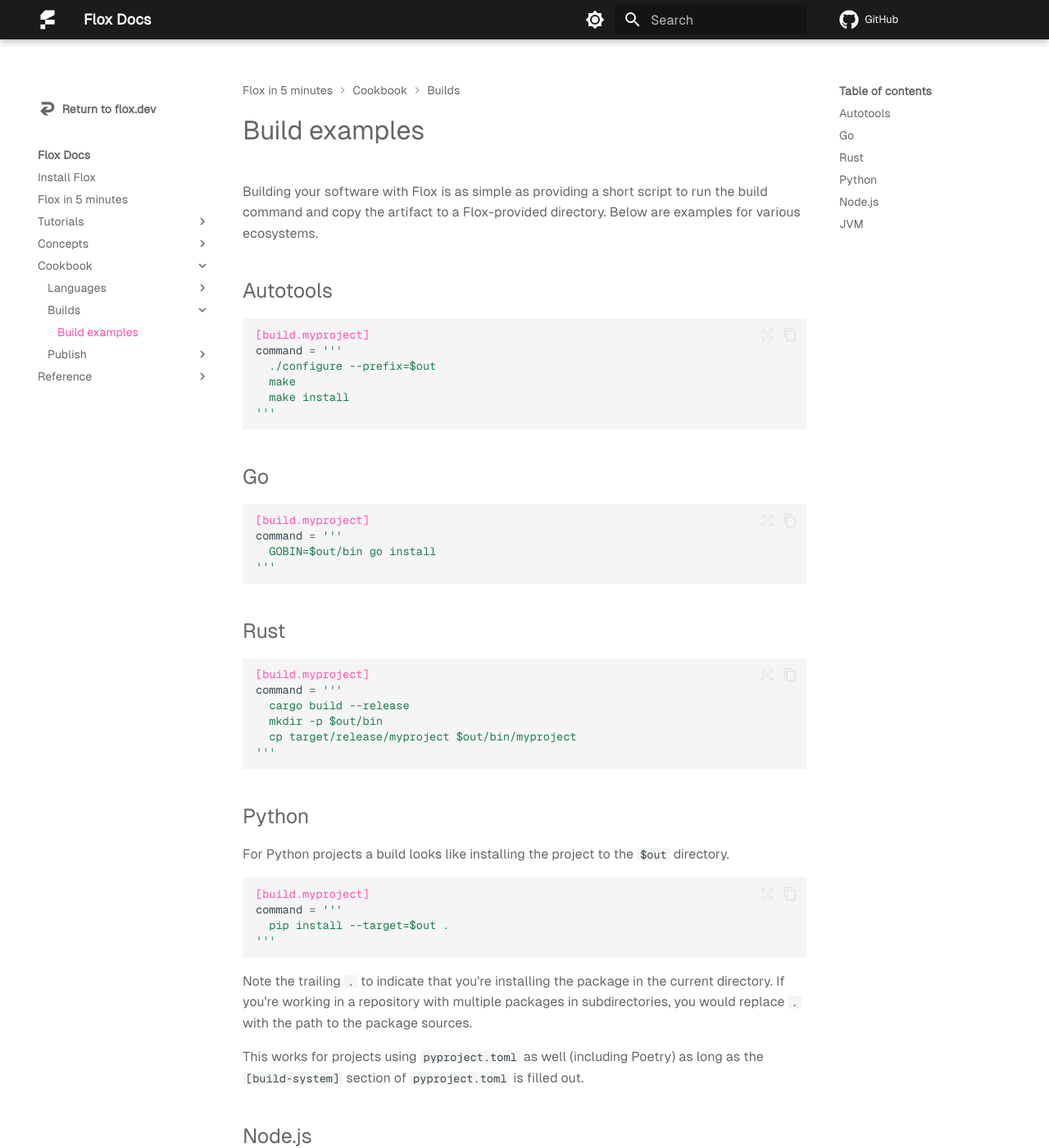
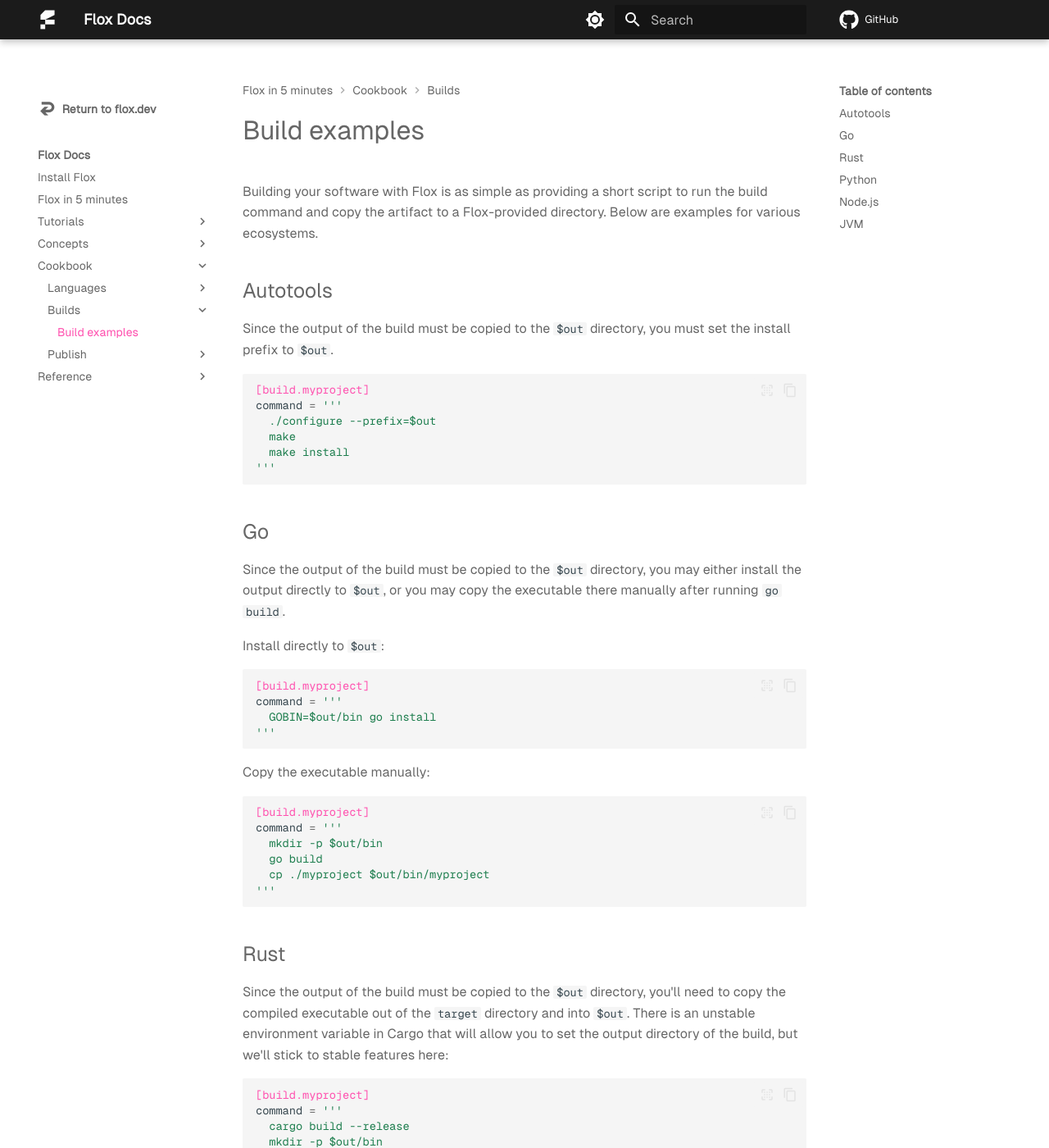
Before and after one commit to flox/floxdocs, an MkDocs documentation site: the page built from docs/cookbook/builds/examples.md, in a window 1280 px wide and 1400 px high. Shown: the whole window at 82% size. Built offline with MkDocs 1.6.1 and Material for MkDocs 9.7.7, drawn with Linux system fonts in a browser that asks for light colours; plug-ins that fetch from the network failed and are left out; comment, search, counter and statistics services are not loaded.

Commit message:
feat: elaborate on build examples

````diff
--- a/docs/cookbook/builds/examples.md
+++ b/docs/cookbook/builds/examples.md
@@ -8,6 +8,8 @@
 Below are examples for various ecosystems.
 
 ## Autotools
+
+Since the output of the build must be copied to the `$out` directory, you must set the install prefix to `$out`.
 
 ```toml
 [build.myproject]
@@ -20,6 +22,10 @@
 
 ## Go
 
+Since the output of the build must be copied to the `$out` directory, you may either install the output directly to `$out`, or you may copy the executable there manually after running `go build`.
+
+Install directly to `$out`:
+
 ```toml
 [build.myproject]
 command = '''
@@ -27,7 +33,21 @@
 '''
 ```
 
+Copy the executable manually:
+
+```toml
+[build.myproject]
+command = '''
+  mkdir -p $out/bin
+  go build
+  cp ./myproject $out/bin/myproject
+'''
+```
+
 ## Rust
+
+Since the output of the build must be copied to the `$out` directory, you'll need to copy the compiled executable out of the `target` directory and into `$out`.
+There is an unstable environment variable in Cargo that will allow you to set the output directory of the build, but we'll stick to stable features here:
 
 ```toml
 [build.myproject]
````
